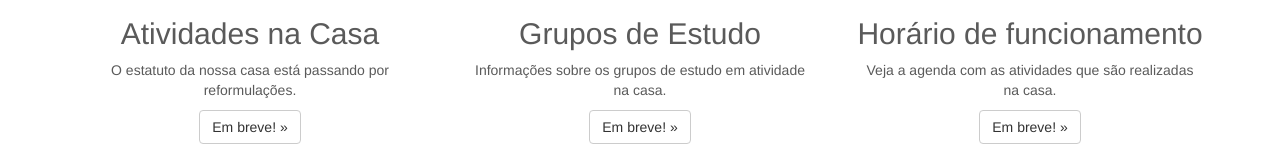
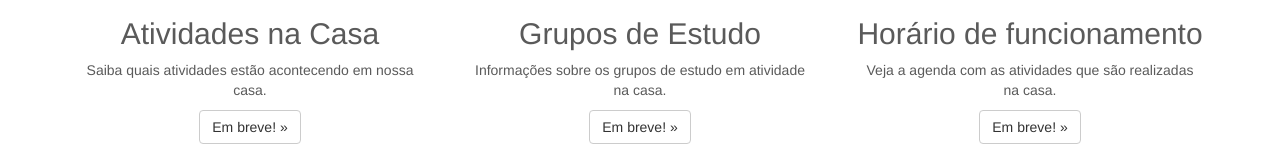
Before and after one commit to fergsbr/sebmv, a plain HTML site: page index.html in a window 1280 px wide. Shown: the part 755-905 px from the top of the page. Drawn offline with nearby package versions, Linux system fonts and the light colour scheme.

Commit message:
corrigindo o texto de atividades da casa

```diff
--- a/index.html
+++ b/index.html
@@ -118,7 +118,7 @@
                   <div class="col-lg-4">
                     <img class="img-circle" src="img/planta.jpg" alt="Nosso estatuto" width="140" height="140">
                     <h2>Atividades na Casa</h2>
-                    <p>O estatuto da nossa casa está passando por reformulações.</p>
+                    <p>Saiba quais atividades estão acontecendo em nossa casa.</p>
                     <p><a class="btn btn-default" href="#" role="button">Em breve! &raquo;</a></p>
                   </div><!-- /.col-lg-4 -->
                   <div class="col-lg-4">
```
